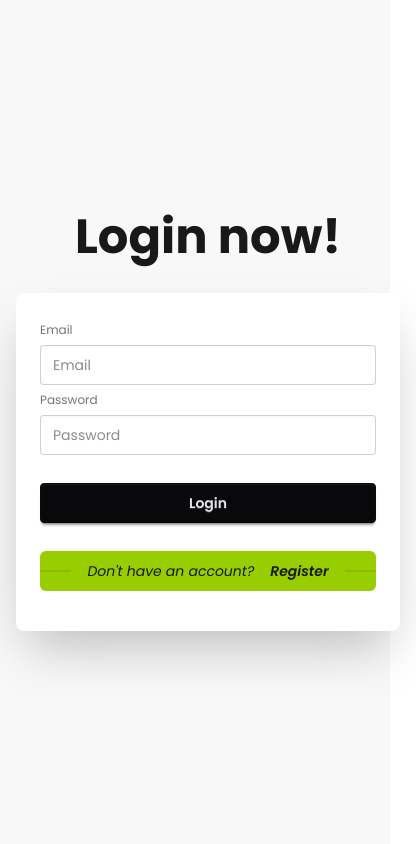
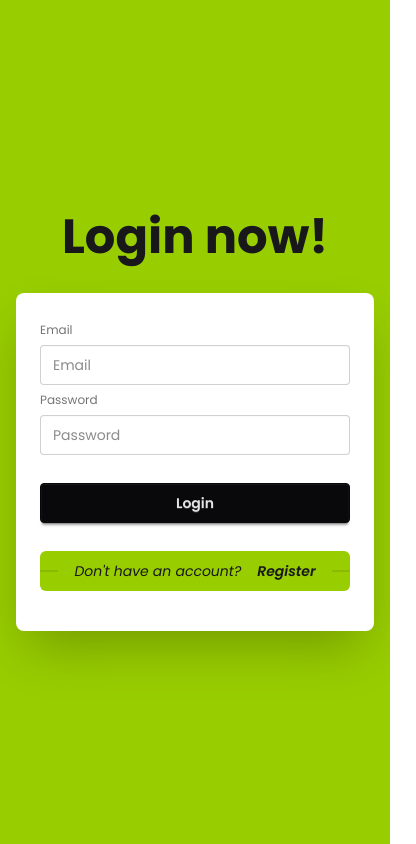
Before and after one commit to SajmulHossain/event-management, a React (Vite) app: page /auth/login in a window 390 px wide. Shown: the whole page, 416 px wide, since content can reach past the window. Built offline with nearby package versions, Linux system fonts and the light colour scheme; no server answers; a web font is replaced by a local one.

Commit message:
register and login page responsive issue solved

```diff
--- a/src/pages/auth/Login.jsx
+++ b/src/pages/auth/Login.jsx
@@ -30,12 +30,12 @@ const Login = () => {
   }
     return (
       <section>
-        <div className="hero bg-base-200 min-h-screen">
-          <div className="hero-content mx-auto flex-col">
+        <div className="hero bg-main min-h-screen">
+          <div className="hero-content w-full flex-col">
             <div className="text-center lg:text-left">
               <h2 className="text-5xl font-bold mb-4">Login now!</h2>
             </div>
-            <div className="card bg-base-100 w-full max-w-lg min-w-sm shrink-0 shadow-2xl">
+            <div className="card bg-base-100 max-w-sm w-full shrink-0 shadow-2xl">
               <div className="card-body">
                 <form onSubmit={handleLogin}>
                   <fieldset className="fieldset">
--- a/src/pages/auth/Register.jsx
+++ b/src/pages/auth/Register.jsx
@@ -34,12 +34,12 @@ const Register = () => {
   };
   return (
     <section>
-      <div className="hero bg-base-200 min-h-screen">
-        <div className="hero-content mx-auto flex-col">
+      <div className="hero bg-main min-h-screen">
+        <div className="hero-content w-full flex-col">
           <div className="text-center lg:text-left">
             <h2 className="text-5xl font-bold mb-4">Register now!</h2>
           </div>
-          <div className="card bg-base-100 w-full max-w-lg min-w-sm shrink-0 shadow-2xl">
+          <div className="card bg-base-100 w-full max-w-sm shrink-0 shadow-2xl">
             <div className="card-body">
               <form onSubmit={handleLogin}>
                 <fieldset className="fieldset">
```
Also changed, not shown: src/pages/AddEvent/AddEvent.jsx (+7 -7 lines).
